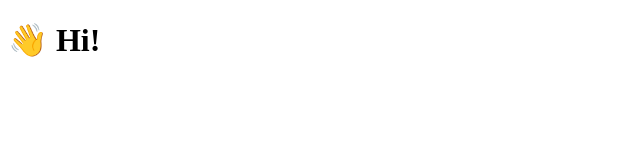
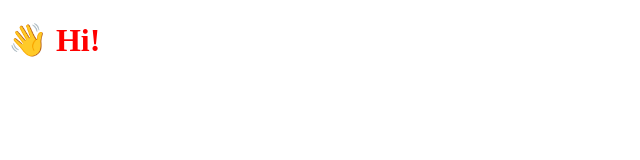
Before and after one commit to OttoRohrer/MyWebsite, a plain HTML site: page index.html in a window 1280 px wide. Shown: the full height of the page, 0-640 px from the left. Drawn offline with Linux system fonts and the light colour scheme.

Commit message:
Add a red color to the h1

```diff
--- /dev/null
+++ b/index.css
@@ -0,0 +1,3 @@
+h1 {
+  color: red;
+}
--- a/index.html
+++ b/index.html
@@ -1,3 +1,3 @@
 <!DOCTYPE html>
-<link rel = "stylsheet" href="./index.css"/>
+<link rel = "stylesheet" href="./index.css"/>
 <h1>👋 Hi! </h1>
```
